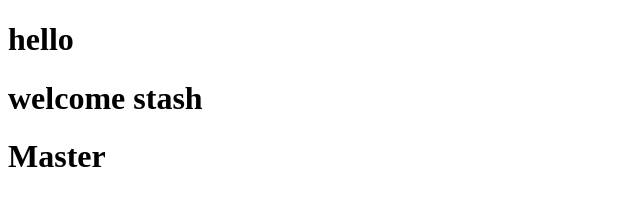
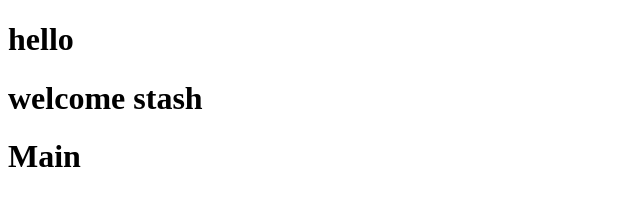
Before and after one commit to NEM-ICU/git-stash-test, a plain HTML site: page index.html in a window 1280 px wide. Shown: the full height of the page, 0-640 px from the left. Drawn offline with Linux system fonts and the light colour scheme.

Commit message:
main initail commit

```diff
--- a/index.html
+++ b/index.html
@@ -8,6 +8,6 @@
   <body>
     <h1>hello</h1>
     <h1>welcome stash</h1>
-    <h1>Master</h1>
+    <h1>Main</h1>
   </body>
 </html>
```
